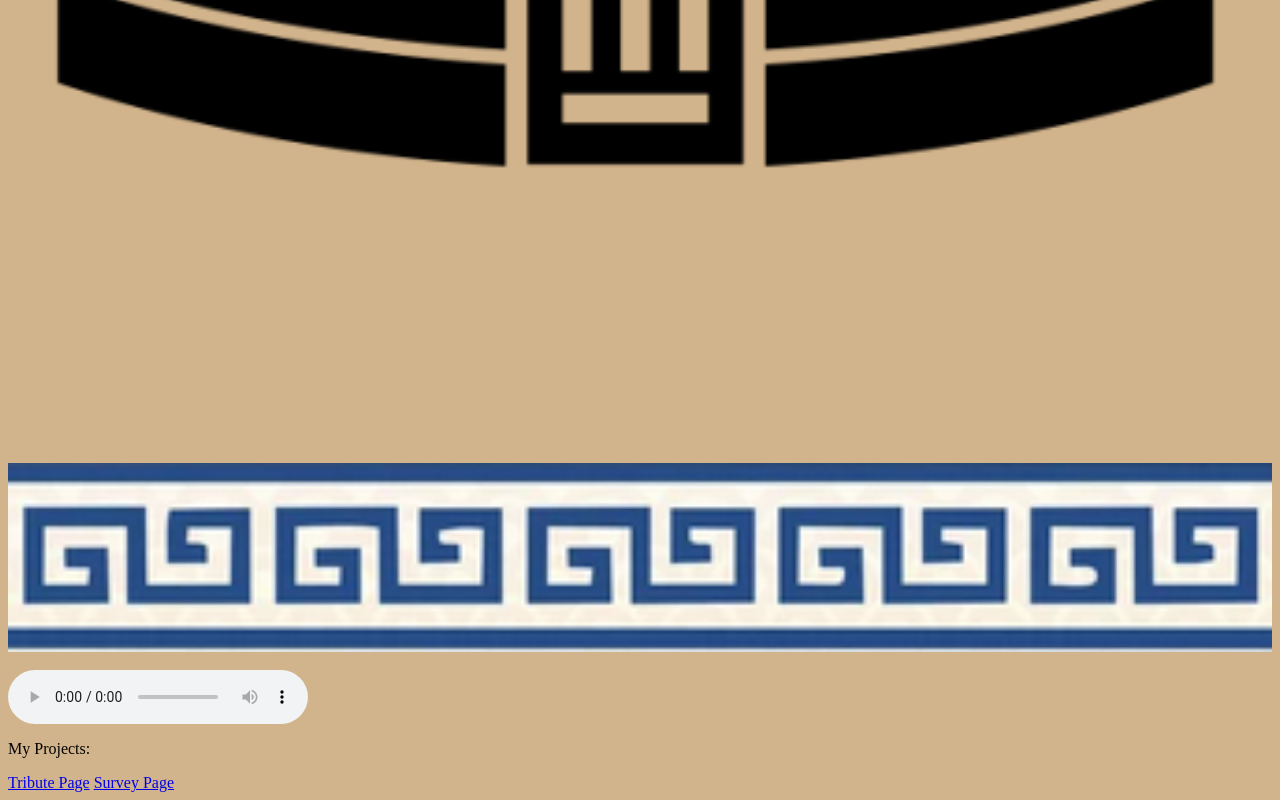
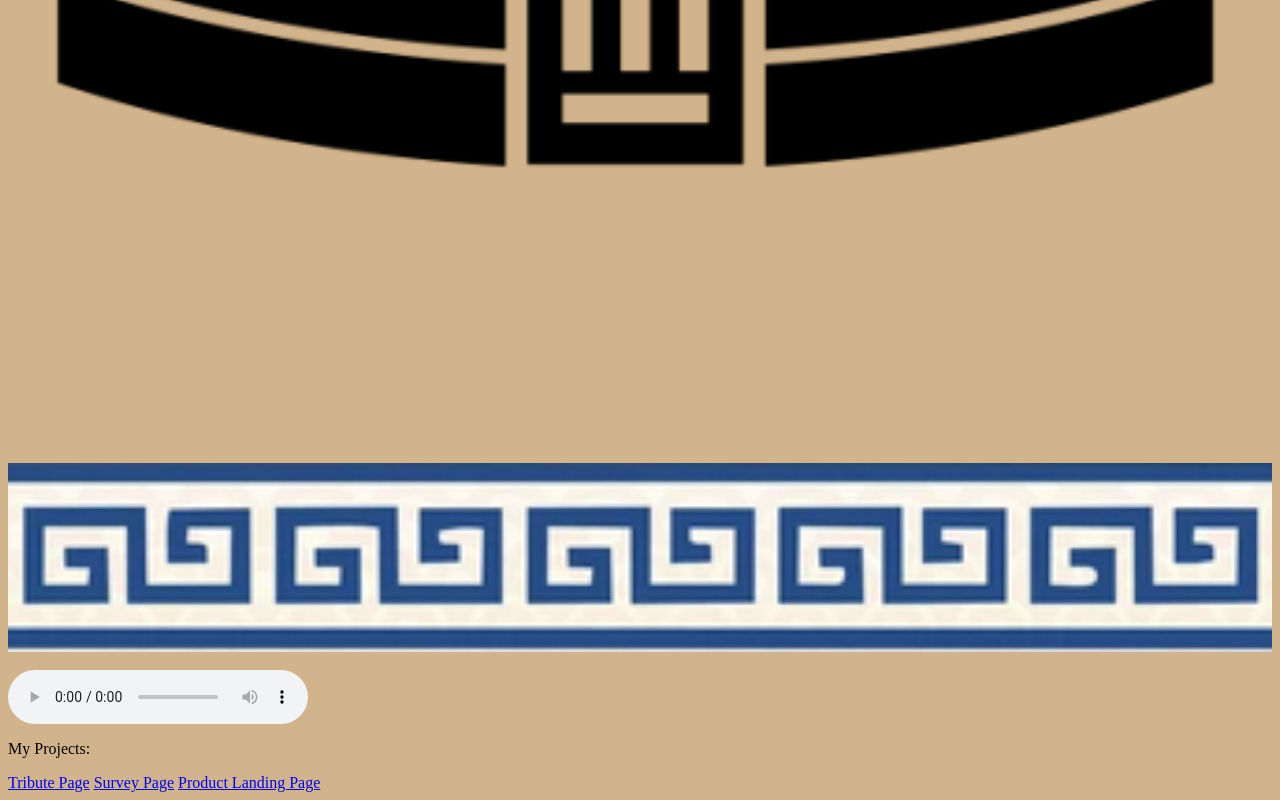
Before and after one commit to ccblair/my-site, a plain HTML site: page index.html in a window 1280 px wide. Shown: the part 1761-2561 px from the top of the page. Drawn offline with Linux system fonts and the light colour scheme.

Commit message:
Added link.
Added link to Product Landing page.

```diff
--- a/index.html
+++ b/index.html
@@ -24,6 +24,7 @@
         <p>My Projects:</p>
         <a href="tribute.html">Tribute Page</a>
         <a href="survey.html">Survey Page</a>
+        <a href="product.html">Product Landing Page</a>
     <main>
 </body>
 </html>
```
